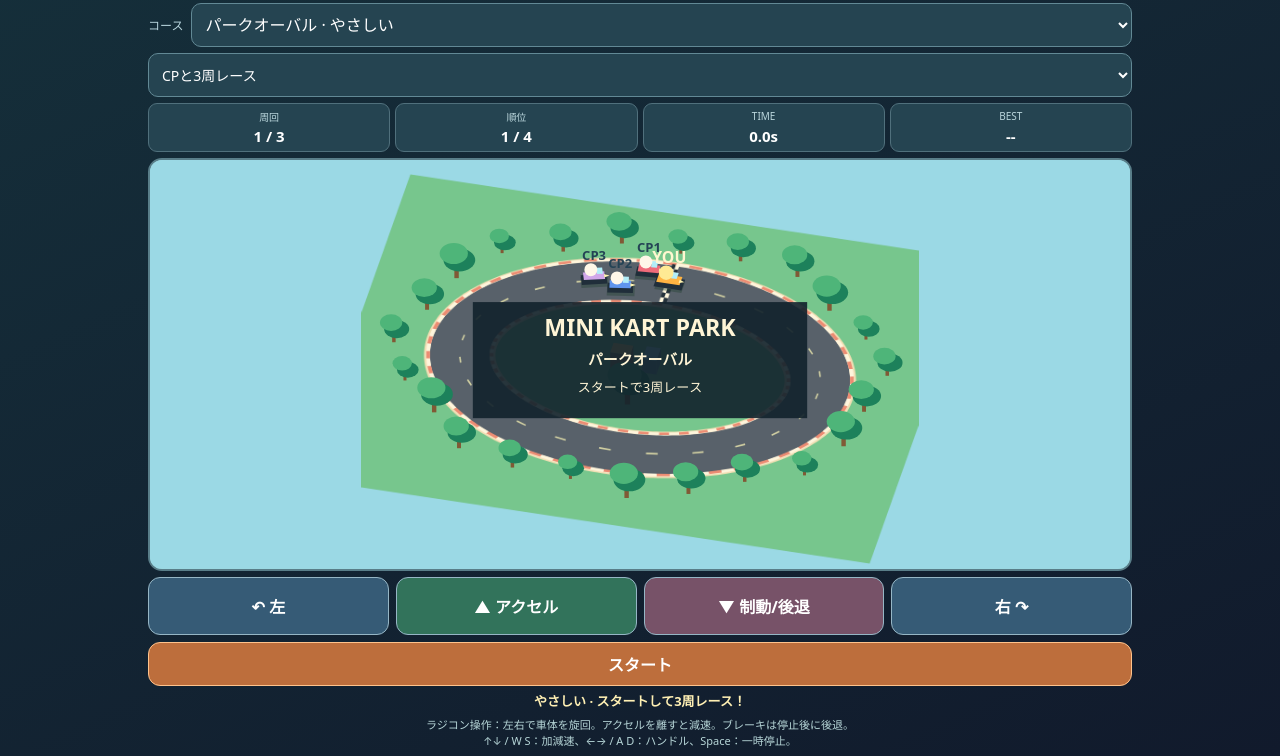
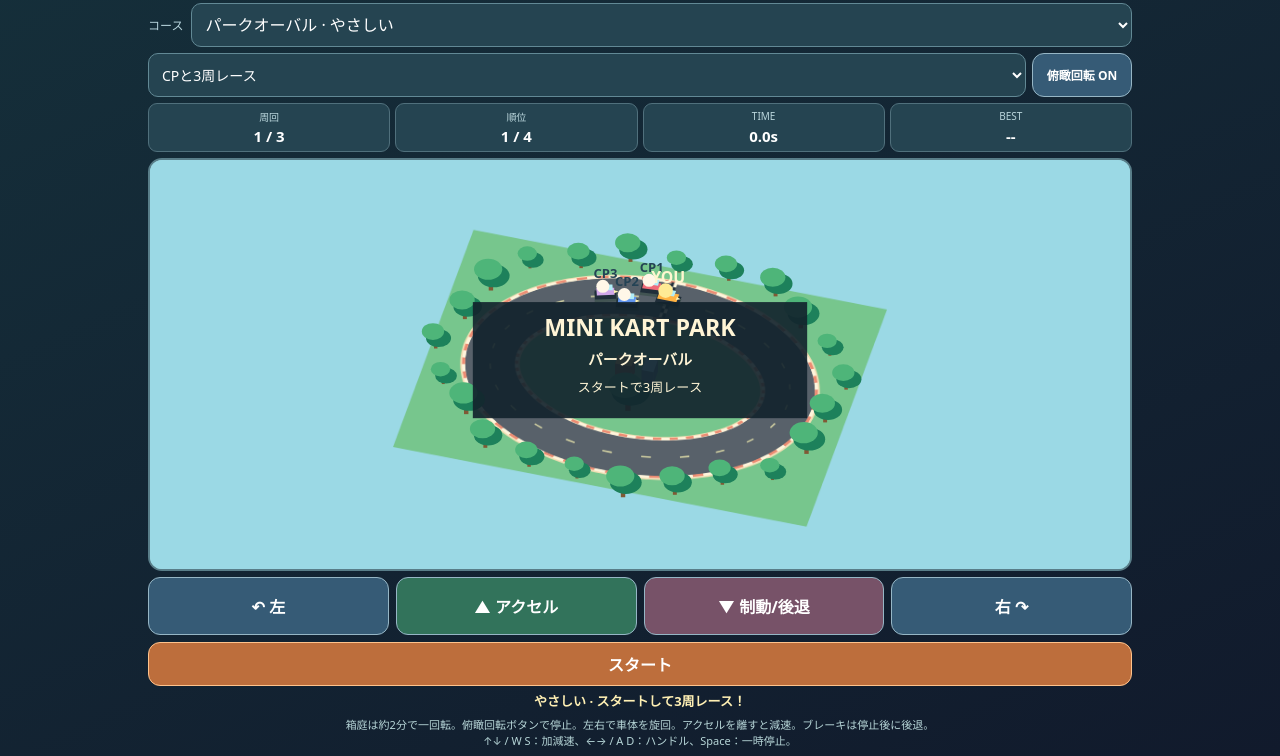
Before and after one commit to okumurap/my-html-tools, a plain HTML site: page games/retro-racer/index.html in a window 1280 px wide. Shown: the part 44-800 px from the top of the page. Drawn offline with Linux system fonts and the light colour scheme.

Commit message:
feat: add slowly orbiting overhead kart camera

```diff
--- a/assets/js/catalog.js
+++ b/assets/js/catalog.js
@@ -27,13 +27,13 @@
     ['gear-mesh-lab', 'work', '歯車かみ合いラボ', 'モジュール・圧力角・転位と中心距離を操作し、インボリュート歯形・基準円・作用線・かみ合いを可視化します。', 'PC・スマートフォン対応・端末内保存', '観察する', '2026-09-21', '2026-09-21'],
     ['flag-learner', 'music', '国旗覚える君', '5問からの国旗クイズ、苦手の復習、検索できる国旗図鑑と世界地図で195か国を覚えます。', 'PC・スマートフォン対応・SVG国旗・端末内記録', '覚える', '2026-09-26', '2026-10-20'],
     ['csv-inspector', 'utility', 'CSV Inspector', 'CSVの異常から元データの該当セルへ移動。確認ポイント・列ルール・複合キー・Shift_JISに対応。', 'PC・スマートフォン対応・端末内処理', '検査する', '2026-10-01', '2026-10-23'],
-    ['retro-racer', 'games', 'MINI KART PARK 箱庭カート', 'アクセル・制動／後退と左右ハンドルで運転。CPとのレースや荷物集めを楽しむラジコン風カート。', 'PC・スマートフォン対応・ラジコン操作の記録を端末保存', '遊ぶ', '2026-10-29', '2026-11-01'],
+    ['retro-racer', 'games', 'MINI KART PARK 箱庭カート', 'アクセル・制動／後退と左右ハンドルで運転。CPとのレースや荷物集めを楽しむラジコン風カート。', 'PC・スマートフォン対応・ラジコン操作の記録を端末保存', '遊ぶ', '2026-10-29', '2026-11-02'],
     ['rough-craftsman', 'games', 'だいたい職人', '目分量の10cm・体内時計の5秒・勘の45°で職人ランクに挑む感覚ゲーム。', 'PC・スマートフォン対応・端末内記録・プロトタイプ', '腕だめし', '2026-10-20', '2026-10-20']
   ].map(([id, category, title, description, meta, action, created, updated]) =>
     ({ id, category, title, description, meta, action, created, updated, href: id === 'retro-racer' ? './games/retro-racer/' : `./tools/${id}/` }));
   const changeNotes = {
     'guitar-tuner': '2026-11-01：音程のずれを左右のブロック、合った音を中央の緑で表示。数値の常時表示を削除。実機の音響性能は未検証。',
-    'retro-racer': '2026-11-01：アクセル・制動／後退と車体の旋回によるラジコン操作に変更。コース編集を削除。4コース・CPレース・荷物集めを維持。',
+    'retro-racer': '2026-11-02：箱庭を約2分で一周する俯瞰カメラを追加。回転の停止・再開と動きを減らす設定に対応。ラジコン操作・4コース・CPレース・荷物集めを維持。',
     'life-dashboard': '2026-10-23：今週の期間・今年の進み具合・直近の予定、年週別の振り返りと次週メモ、自動保存・破損保護を追加。',
     'chord-piano': '2026-10-23：基本形の鍵盤・指番号、音域移動、苦手の端末保存・反復出題・3回正解での卒業を追加。',
     'drawing-pdf-dimension-manager': '2026-10-23：各IDの図面・編集ボタン、絞込内の前後移動、公差・確認方法の未設定抽出、スマホの図面／一覧切替を追加。',
--- a/games/retro-racer/index.html
+++ b/games/retro-racer/index.html
@@ -6,16 +6,16 @@
 @media(min-width:700px) and (max-height:500px){main{grid-template-columns:minmax(0,1fr) 240px;grid-template-rows:auto auto minmax(0,1fr) auto auto}header{grid-column:1/-1}.coursebar{grid-column:2;grid-row:2}.stage{grid-column:1;grid-row:2/6}.hud{grid-column:2;grid-row:3;grid-template-columns:1fr 1fr;align-self:start}.controls{grid-column:2;grid-row:4}#status{grid-column:2;grid-row:5}.hint{display:none}.controls button{font-size:12px;white-space:nowrap}#left,#right{font-size:0}#left::after{content:'↶ 左';font-size:16px}#right::after{content:'右 ↷';font-size:16px}}
 @media(max-height:600px) and (orientation:portrait){main{gap:4px}.controls button{min-height:48px}.hint{font-size:10px}.hud b{font-size:14px}}
 
-[hidden]{display:none!important}.parkbar select{font-size:14px}main{grid-template-rows:auto auto auto auto minmax(0,1fr) auto auto auto}.controls{grid-template-columns:repeat(4,minmax(0,1fr))}.controls #start{grid-column:1/-1;min-height:44px}#throttle{background:#32735b}#brake{background:#775268}
+[hidden]{display:none!important}.parkbar{display:flex;gap:6px}.parkbar select{font-size:14px;min-width:0;flex:1}#rotateView{min-height:44px;flex:0 0 100px;font-size:12px}main{grid-template-rows:auto auto auto auto minmax(0,1fr) auto auto auto}.controls{grid-template-columns:repeat(4,minmax(0,1fr))}.controls #start{grid-column:1/-1;min-height:44px}#throttle{background:#32735b}#brake{background:#775268}
 @media(min-width:700px) and (max-height:500px){main{grid-template-rows:auto auto auto minmax(0,1fr) auto auto}.parkbar{grid-column:2;grid-row:3}.stage{grid-row:2/7}.hud{grid-column:2;grid-row:4}.controls{grid-row:5;grid-template-columns:1fr 1fr}.controls #start{grid-column:1/-1}#status{grid-row:6}}
 </style></head><body><main><header><h1>MINI KART PARK</h1><a href="../../index.html">ツール一覧へ</a></header>
 <div class="coursebar"><label for="courseSelect">コース</label><select id="courseSelect" aria-label="コースを選ぶ"></select></div>
-<div class="parkbar"><select id="playMode" aria-label="遊び方"><option value="race">CPと3周レース</option><option value="delivery">荷物3個を集めてゴール</option></select></div>
+<div class="parkbar"><select id="playMode" aria-label="遊び方"><option value="race">CPと3周レース</option><option value="delivery">荷物3個を集めてゴール</option></select><button id="rotateView" aria-pressed="true">俯瞰回転 ON</button></div>
 <div class="hud" id="hud"><span><em id="lapTitle">周回</em><b id="lap">1 / 3</b></span><span>順位<b id="rank">1 / 4</b></span><span>TIME<b id="time">0.0s</b></span><span>BEST<b id="best">--</b></span></div>
 <div class="stage"><canvas id="scene" tabindex="0" aria-label="アクセルと左右ハンドルで自由に運転する、3周の箱庭カートレース"></canvas></div>
 <div class="controls"><button id="left" aria-label="進行方向に対して左へハンドル">↶ 左</button><button id="throttle">▲ アクセル</button><button id="brake">▼ 制動/後退</button><button id="right" aria-label="進行方向に対して右へハンドル">右 ↷</button><button id="start">スタート</button></div>
 <div id="status" role="status" aria-live="polite">スタートして3周レース！</div>
-<p class="hint">ラジコン操作：左右で車体を旋回。アクセルを離すと減速。ブレーキは停止後に後退。<br>↑↓ / W S：加減速、←→ / A D：ハンドル、Space：一時停止。<span id="legacyBest"></span></p>
+<p class="hint">箱庭は約2分で一回転。俯瞰回転ボタンで停止。左右で車体を旋回。アクセルを離すと減速。ブレーキは停止後に後退。<br>↑↓ / W S：加減速、←→ / A D：ハンドル、Space：一時停止。<span id="legacyBest"></span></p>
 <script>
 (()=>{'use strict';
 const TAU=Math.PI*2,START_ANGLE=-Math.PI/2;
@@ -39,7 +39,17 @@ try{const n=Number(localStorage.getItem(LEGACY_KEY));if(Number.isFinite(n)&&n>0)
 let course=courses[0],state='ready',distance=0,offset=0,lateralVelocity=0,speed=0,elapsed=0,lap=1,finishRank=1,hitCooldown=0,particles=[],rivals=[],noticeText='',noticeTimer=0,raf=0,prev=0,display={w:600,h:440,scale:1,x:0,y:0,dpr:1};
 let delivery=false,collected=new Set(),jumps=0,heading=0,playerX=0,playerZ=0;
 const heldKeys=new Set(),heldPointers=new Map(),buttonKeys=new Set();
-const scene=(x,z,y=0)=>({x:300+(x-z*.23)*.56,y:225+(x*.15+z*.65)*.56-y*.56});
+const reducedMotion=matchMedia('(prefers-reduced-motion: reduce)');
+let viewAngle=0,viewRotating=!reducedMotion.matches,viewPrevious=0,viewCos=1,viewSin=0;
+// Rotate the world before projection so height stays upright and controls stay car-relative.
+const viewPoint=(x,z)=>({x:x*viewCos-z*viewSin,z:x*viewSin+z*viewCos});
+const scene=(x,z,y=0)=>{const p=viewPoint(x,z);return{x:300+p.x*.48,y:235+p.z*.48*.72-y*.48};};
+const viewDepth=(x,z)=>viewPoint(x,z).z;
+function syncViewButton(){$('rotateView').textContent='俯瞰回転 '+(viewRotating?'ON':'OFF');$('rotateView').setAttribute('aria-pressed',String(viewRotating));}
+function viewLoop(now){const dt=viewPrevious?Math.min(.05,(now-viewPrevious)/1000):0;viewPrevious=now;if(viewRotating&&!document.hidden){viewAngle=(viewAngle+dt*TAU/120)%TAU;viewCos=Math.cos(viewAngle);viewSin=Math.sin(viewAngle);buildBackground();if(state!=='playing')render();}requestAnimationFrame(viewLoop);}
+$('rotateView').addEventListener('click',()=>{viewRotating=!viewRotating;syncViewButton();});
+reducedMotion.addEventListener('change',()=>{if(reducedMotion.matches){viewRotating=false;syncViewButton();}});
+syncViewButton();requestAnimationFrame(viewLoop);
 function notice(text,seconds=2){noticeText=text;noticeTimer=seconds;}
 function setText(id,text){if($(id).textContent!==text)$(id).textContent=text;}
 function clearInputs(){heldKeys.clear();buttonKeys.clear();const pointers=[...heldPointers.keys()];heldPointers.clear();for(const id of['left','right','throttle','brake']){const button=$(id);button.classList.remove('active');button.setAttribute('aria-pressed','false');for(const pointer of pointers)if(button.hasPointerCapture(pointer))button.releasePointerCapture(pointer);}}
@@ -51,8 +61,10 @@ function quad(points,color,ctx=g){ctx.fillStyle=color;ctx.beginPath();points.for
 function worldQuad(points,color,ctx=bgc,y=0){quad(points.map(p=>scene(p[0],p[1],y)),color,ctx);}
 function line(a,b,y,color,width,ctx=g){const p=scene(a.x,a.z,y),q=scene(b.x,b.z,y);ctx.beginPath();ctx.moveTo(p.x,p.y);ctx.lineTo(q.x,q.y);ctx.strokeStyle=color;ctx.lineWidth=width;ctx.stroke();}
 function drawRing(width,color){bgc.beginPath();for(const sign of[-1,1]){for(let i=0;i<=256;i++){const a=START_ANGLE+(sign<0?i:256-i)*TAU/256,p=courseFrame(course,a),q=scene(p.x+p.rx*width*sign,p.z+p.rz*width*sign,2);i?bgc.lineTo(q.x,q.y):bgc.moveTo(q.x,q.y);}bgc.closePath();}bgc.fillStyle=color;bgc.fill('evenodd');}
-function buildBackground(){bgc.fillStyle=course.sky;bgc.fillRect(0,0,600,440);worldQuad([[-545,-450],[545,-450],[545,450],[-545,450]],course.grass);if(course.id==='river'||course.id==='harbor'){worldQuad([[-155,-93],[115,-113],[170,75],[-120,102]],'#6bb8ca');for(let i=0;i<6;i++)line({x:-115+i*40,z:-50},{x:-98+i*40,z:-50},1,'#b8e4e4',2,bgc);}drawRing(course.half+11,'#f2dfb4');drawRing(course.half+7,'#fbf1d5');drawRing(course.half,course.road);for(let i=0;i<96;i++){const a=courseFrame(course,START_ANGLE+i*TAU/96),b=courseFrame(course,START_ANGLE+(i+1)*TAU/96);for(const sign of[-1,1])worldQuad([[a.x+a.rx*course.half*sign,a.z+a.rz*course.half*sign],[a.x+a.rx*(course.half+7)*sign,a.z+a.rz*(course.half+7)*sign],[b.x+b.rx*(course.half+7)*sign,b.z+b.rz*(course.half+7)*sign],[b.x+b.rx*course.half*sign,b.z+b.rz*course.half*sign]],i%2?course.curb:'#fff5dc',bgc,3);if(i%4===0)line(a,b,4,'#d7d5a5',1.6,bgc);}const f=frameAt(course,0),p=(forward,lateral)=>[f.x+f.tx*forward+f.rx*lateral,f.z+f.tz*forward+f.rz*lateral];for(let row=0;row<2;row++)for(let col=0;col<8;col++){const l=-course.half+col*course.half/4;worldQuad([p(row*7-7,l),p(row*7,l),p(row*7,l+course.half/4),p(row*7-7,l+course.half/4)],(row+col)%2?'#fff7de':'#24313a',bgc,5);}}
-function box(x,z,w,d,h,color,top){const b=[scene(x-w/2,z-d/2),scene(x+w/2,z-d/2),scene(x+w/2,z+d/2),scene(x-w/2,z+d/2)],t=[scene(x-w/2,z-d/2,h),scene(x+w/2,z-d/2,h),scene(x+w/2,z+d/2,h),scene(x-w/2,z+d/2,h)];quad([b[1],b[2],t[2],t[1]],color);quad([b[2],b[3],t[3],t[2]],color);quad(t,top);}
+function buildBackground(){bgc.fillStyle=course.sky;bgc.fillRect(0,0,600,440);worldQuad([[-480,-350],[480,-350],[480,350],[-480,350]],course.grass);if(course.id==='river'||course.id==='harbor'){worldQuad([[-155,-93],[115,-113],[170,75],[-120,102]],'#6bb8ca');for(let i=0;i<6;i++)line({x:-115+i*40,z:-50},{x:-98+i*40,z:-50},1,'#b8e4e4',2,bgc);}drawRing(course.half+11,'#f2dfb4');drawRing(course.half+7,'#fbf1d5');drawRing(course.half,course.road);for(let i=0;i<96;i++){const a=courseFrame(course,START_ANGLE+i*TAU/96),b=courseFrame(course,START_ANGLE+(i+1)*TAU/96);for(const sign of[-1,1])worldQuad([[a.x+a.rx*course.half*sign,a.z+a.rz*course.half*sign],[a.x+a.rx*(course.half+7)*sign,a.z+a.rz*(course.half+7)*sign],[b.x+b.rx*(course.half+7)*sign,b.z+b.rz*(course.half+7)*sign],[b.x+b.rx*course.half*sign,b.z+b.rz*course.half*sign]],i%2?course.curb:'#fff5dc',bgc,3);if(i%4===0)line(a,b,4,'#d7d5a5',1.6,bgc);}const f=frameAt(course,0),p=(forward,lateral)=>[f.x+f.tx*forward+f.rx*lateral,f.z+f.tz*forward+f.rz*lateral];for(let row=0;row<2;row++)for(let col=0;col<8;col++){const l=-course.half+col*course.half/4;worldQuad([p(row*7-7,l),p(row*7,l),p(row*7,l+course.half/4),p(row*7-7,l+course.half/4)],(row+col)%2?'#fff7de':'#24313a',bgc,5);}}
+function box(x,z,w,d,h,color,top){const b=[scene(x-w/2,z-d/2),scene(x+w/2,z-d/2),scene(x+w/2,z+d/2),scene(x-w/2,z+d/2)],t=[scene(x-w/2,z-d/2,h),scene(x+w/2,z-d/2,h),scene(x+w/2,z+d/2,h),scene(x-w/2,z+d/2,h)];const corners=[[x-w/2,z-d/2],[x+w/2,z-d/2],[x+w/2,z+d/2],[x-w/2,z+d/2]];
+const faces=[0,1,2,3].map(i=>({i,j:(i+1)%4,depth:viewDepth((corners[i][0]+corners[(i+1)%4][0])/2,(corners[i][1]+corners[(i+1)%4][1])/2)})).sort((a,b)=>a.depth-b.depth);
+for(const {i,j} of faces)quad([b[i],b[j],t[j],t[i]],color);quad(t,top);}
 function tree(x,z,s=1){const a=scene(x,z),b=scene(x,z,38*s);g.strokeStyle='#815935';g.lineWidth=5*s;g.beginPath();g.moveTo(a.x,a.y);g.lineTo(b.x,b.y);g.stroke();const p=scene(x,z,48*s);g.fillStyle='#1d815b';g.beginPath();g.ellipse(p.x+3,p.y+6,18*s,13*s,0,0,TAU);g.fill();g.fillStyle=course.id==='sunset'?'#dba365':'#4eb579';g.beginPath();g.ellipse(p.x-3,p.y-1,16*s,12*s,0,0,TAU);g.fill();}
 function kart(d,off,color,player=false,sideSpeed=0,forwardSpeed=140,label=''){const p=player?{x:playerX,z:playerZ,frame:{tx:Math.cos(heading),tz:Math.sin(heading),rx:-Math.sin(heading),rz:Math.cos(heading)}}:roadPosition(course,d,off),t=p.frame,vx=player?t.tx:t.tx*forwardSpeed+t.rx*sideSpeed,vz=player?t.tz:t.tz*forwardSpeed+t.rz*sideSpeed,length=Math.hypot(vx,vz)||1,fx={x:vx/length,z:vz/length},side={x:-fx.z,z:fx.x},rr=player?1.12:1;const at=(f,l,h)=>scene(p.x+fx.x*f+side.x*l,p.z+fx.z*f+side.z*l,h+(player&&jumps>0&&h>2?Math.sin(jumps/.85*Math.PI)*65:0));quad([at(-25,-15,2),at(27,-15,2),at(27,17,2),at(-25,17,2)],'#23423166');quad([at(-24*rr,-14*rr,6),at(24*rr,-14*rr,6),at(24*rr,14*rr,6),at(-24*rr,14*rr,6)],'#202e3a');quad([at(-20*rr,-11*rr,13),at(20*rr,-11*rr,13),at(20*rr,11*rr,13),at(-20*rr,11*rr,13)],color);quad([at(5,-9,22),at(16,-9,22),at(16,9,22),at(5,9,22)],'#b1edf8');const h=at(-6,0,25);g.fillStyle=player?'#ffea94':'#fff7e8';g.beginPath();g.arc(h.x,h.y,7*rr,0,TAU);g.fill();quad([at(29,0,12),at(19,-5,12),at(19,5,12)],'#fff4b1');const tag=at(0,0,44);g.fillStyle=player?'#fff7d0':'#244355';g.font='900 '+(player?17:14)+'px system-ui';g.textAlign='center';g.fillText(player?'YOU':label,tag.x,tag.y);}
 function decorate(){const items=[];for(let i=0;i<23;i++){const a=START_ANGLE+i*TAU/23,p=courseFrame(course,a),far=course.half+40+(i%3)*15;items.push({x:p.x-p.rx*far,z:p.z-p.rz*far,type:'tree',scale:.65+(i%4)*.1});}if(course.id==='harbor'){items.push({x:-50,z:20,type:'box',w:90,d:58,h:34,color:'#8b98a7',top:'#e3e2c6'},{x:65,z:15,type:'box',w:62,d:70,h:42,color:'#b87d60',top:'#e4c9a0'});}else{items.push({x:-35,z:0,type:'box',w:38,d:28,h:33,color:'#996e51',top:'#ffc973'},{x:20,z:-10,type:'box',w:27,d:38,h:26,color:'#68829f',top:'#a6dbfc'},{x:0,z:105,type:'tree',scale:1.15});}return items;}
@@ -81,7 +93,7 @@ lateralVelocity=speed*(Math.cos(heading)*f.rx+Math.sin(heading)*f.rz);
 updateRivals(dt,oldElapsed);if(hitCooldown===0&&jumps===0){const hit=rivals.find(r=>r.finishedAt===null&&Math.abs(distanceGap(distance,r.distance,course.length))<38&&Math.abs(offset-r.offset)<25);if(hit){speed*=.58;hitCooldown=1.0;notice('接触！ スピードダウン',1.3);const p=roadPosition(course,distance,offset);for(let i=0;i<7;i++)particles.push({x:p.x,z:p.z,vx:Math.cos(i)*35,vz:Math.sin(i)*35,life:.35});}}
 if(applyParkItems(dt,oldDistance))return;for(const p of particles){p.x+=p.vx*dt;p.z+=p.vz*dt;p.life-=dt;}particles=particles.filter(p=>p.life>0);if(!delivery&&distance>=course.length*3){const exact=oldElapsed+dt*(course.length*3-oldDistance)/(distance-oldDistance);finish(exact);return;}const nextLap=Math.floor(distance/course.length)+1;if(nextLap>lap){lap=nextLap;notice(delivery?'次の周で残りの荷物を集めよう':'LAP '+lap+' / 3',1.8);}syncUI();}
 function resize(){const r=cv.getBoundingClientRect(),dpr=Math.min(devicePixelRatio||1,2),scale=Math.min(r.width/600,r.height/440);cv.width=Math.max(1,Math.round(r.width*dpr));cv.height=Math.max(1,Math.round(r.height*dpr));display={w:r.width,h:r.height,scale,x:(r.width-600*scale)/2,y:(r.height-440*scale)/2,dpr};render();}
-function render(){const v=display;if(v.w<=0||v.h<=0)return;g.setTransform(v.dpr,0,0,v.dpr,0,0);g.fillStyle=course.sky;g.fillRect(0,0,v.w,v.h);g.setTransform(v.dpr*v.scale,0,0,v.dpr*v.scale,v.x*v.dpr,v.y*v.dpr);g.drawImage(bg,0,0);drawParkItems();const actors=decorations.map(p=>({...p,depth:p.x*.15+p.z*.65}));for(const r of rivals){const p=roadPosition(course,r.distance,r.offset);actors.push({type:'kart',...r,depth:p.x*.15+p.z*.65});}const p={x:playerX,z:playerZ};actors.push({type:'kart',distance,offset,color:'#ffb342',player:true,lateralVelocity,velocity:speed,depth:p.x*.15+p.z*.65});actors.sort((a,b)=>a.depth-b.depth);for(const a of actors){if(a.type==='tree')tree(a.x,a.z,a.scale);else if(a.type==='box')box(a.x,a.z,a.w,a.d,a.h,a.color,a.top);else kart(a.distance,a.offset,a.color,a.player,a.lateralVelocity,a.velocity,a.name);}for(const p of particles){const a=scene(p.x,p.z,12);g.fillStyle='#ffe7a2';g.fillRect(a.x-2,a.y-2,4,4);}if(state!=='playing'){g.fillStyle='#12232ce8';g.fillRect(120,153,360,125);g.fillStyle='#fff5d6';g.textAlign='center';g.font='900 25px system-ui';g.fillText(state==='ready'?'MINI KART PARK':state==='paused'?'PAUSE':delivery?'配達完了！':finishRank+'位 · FINISH!',300,190);g.font='700 16px system-ui';g.fillText(state==='finished'?elapsed.toFixed(1)+'秒 · '+course.name:course.name,300,221);g.font='14px system-ui';g.fillText(state==='ready'?(delivery?'荷物3個を集めてゴールへ':'スタートで3周レース'):state==='paused'?'再開して続きを走ろう':'もう一度チャレンジ',300,250);}}
+function render(){const v=display;if(v.w<=0||v.h<=0)return;g.setTransform(v.dpr,0,0,v.dpr,0,0);g.fillStyle=course.sky;g.fillRect(0,0,v.w,v.h);g.setTransform(v.dpr*v.scale,0,0,v.dpr*v.scale,v.x*v.dpr,v.y*v.dpr);g.drawImage(bg,0,0);drawParkItems();const actors=decorations.map(p=>({...p,depth:viewDepth(p.x,p.z)}));for(const r of rivals){const p=roadPosition(course,r.distance,r.offset);actors.push({type:'kart',...r,depth:viewDepth(p.x,p.z)});}const p={x:playerX,z:playerZ};actors.push({type:'kart',distance,offset,color:'#ffb342',player:true,lateralVelocity,velocity:speed,depth:viewDepth(p.x,p.z)});actors.sort((a,b)=>a.depth-b.depth);for(const a of actors){if(a.type==='tree')tree(a.x,a.z,a.scale);else if(a.type==='box')box(a.x,a.z,a.w,a.d,a.h,a.color,a.top);else kart(a.distance,a.offset,a.color,a.player,a.lateralVelocity,a.velocity,a.name);}for(const p of particles){const a=scene(p.x,p.z,12);g.fillStyle='#ffe7a2';g.fillRect(a.x-2,a.y-2,4,4);}if(state!=='playing'){g.fillStyle='#12232ce8';g.fillRect(120,153,360,125);g.fillStyle='#fff5d6';g.textAlign='center';g.font='900 25px system-ui';g.fillText(state==='ready'?'MINI KART PARK':state==='paused'?'PAUSE':delivery?'配達完了！':finishRank+'位 · FINISH!',300,190);g.font='700 16px system-ui';g.fillText(state==='finished'?elapsed.toFixed(1)+'秒 · '+course.name:course.name,300,221);g.font='14px system-ui';g.fillText(state==='ready'?(delivery?'荷物3個を集めてゴールへ':'スタートで3周レース'):state==='paused'?'再開して続きを走ろう':'もう一度チャレンジ',300,250);}}
 function loop(now){raf=0;if(state==='playing'){const dt=Math.min(.04,Math.max(0,(now-prev)/1000));prev=now;stepRace(dt);}render();if(state==='playing')raf=requestAnimationFrame(loop);}
 
 function drawParkItems(){if(delivery)for(let i=0;i<3;i++){if(collected.has(i))continue;const p=roadPosition(course,course.length*(.2+i*.29),[-26,26,-26][i]);box(p.x,p.z,22,22,25,'#c28a36','#ffe28a');const tag=scene(p.x,p.z,42);g.fillStyle='#26352a';g.font='bold 15px system-ui';g.textAlign='center';g.fillText(i+1,tag.x,tag.y);}}
```
Also changed, not shown: tests/mini-kart-view.cjs (added, +6 -0 lines), README.md, games/retro-racer/README.md.
